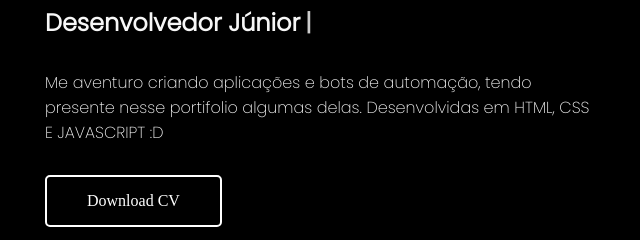
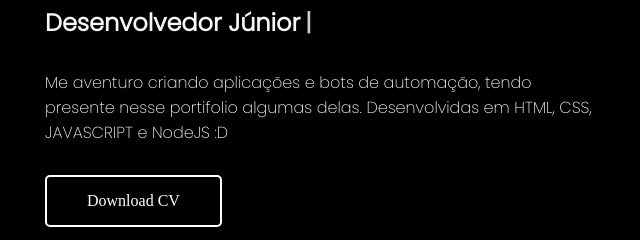
Before and after one commit to rafaelsantoslv/PAGE-Portifolio, a plain HTML site: page index.html in a window 1280 px wide. Shown: the part 306-546 px from the top of the page, 15-655 px from the left. Drawn offline with Linux system fonts and the light colour scheme.

Commit message:
Update index.html

```diff
--- a/index.html
+++ b/index.html
@@ -27,7 +27,7 @@
     <div>
         <h2>Olá, tudo bem ? Eu sou</h2>
         <h2 class="digitando">Desenvolvedor Júnior</h2>
-        <p>Me aventuro criando aplicações e bots de automação, tendo presente nesse portifolio algumas delas.        Desenvolvidas em HTML, CSS E JAVASCRIPT :D</p>
+        <p>Me aventuro criando aplicações e bots de automação, tendo presente nesse portifolio algumas delas.        Desenvolvidas em HTML, CSS, JAVASCRIPT e NodeJS :D</p>
         <a href="Curriculo.pdf" download>Download CV</a>
     </div>
     <img src="Foto.png" alt="Imagem dono portifolio">
```
